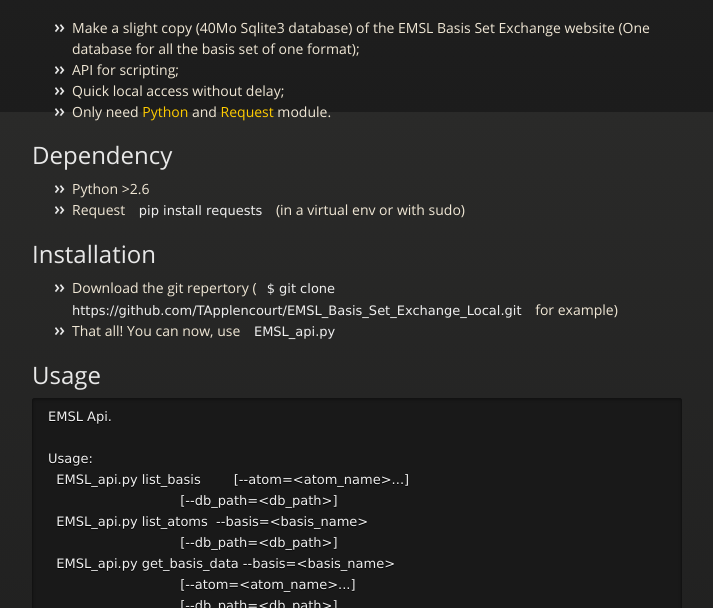
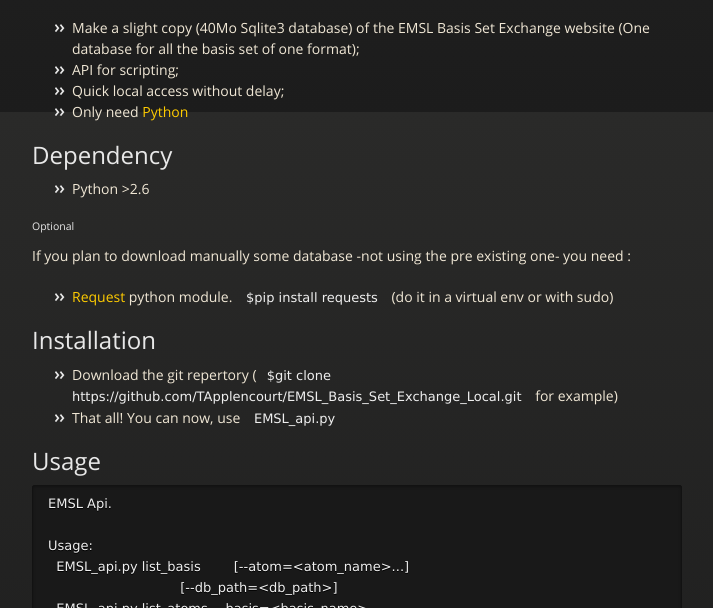
Before and after one commit to TApplencourt/EMSL_Basis_Set_Exchange_Local, a plain HTML site: page index.html in a window 1280 px wide. Shown: the part 688-1296 px from the top of the page, without its empty margins (283-996 px from the left). Drawn offline with nearby package versions, Linux system fonts and the light colour scheme.

```diff
--- a/index.html
+++ b/index.html
@@ -50,7 +50,8 @@
 <li>API for scripting;<br>
 </li>
 <li>Quick local access without delay;</li>
-<li>Only need <a href="https://www.python.org/">Python</a> and <a href="http://docs.python-requests.org/en/latest/">Request</a> module.</li>
+<li>Only need <a href="https://www.python.org/">Python</a>
+</li>
 </ul>
 
 <h2>
@@ -58,14 +59,23 @@
 
 <ul>
 <li>Python &gt;2.6</li>
-<li>Request <code>pip install requests</code> (in a virtual env or with sudo)</li>
+</ul>
+
+<h6>
+<a id="optional" class="anchor" href="#optional" aria-hidden="true"><span class="octicon octicon-link"></span></a>Optional</h6>
+
+<p>If you plan to download manually some database -not using the pre existing one- you need :</p>
+
+<ul>
+<li>
+<a href="http://docs.python-requests.org/en/latest/">Request</a> python module. <code>$pip install requests</code> (do it in a virtual env or with sudo)</li>
 </ul>
 
 <h2>
 <a id="installation" class="anchor" href="#installation" aria-hidden="true"><span class="octicon octicon-link"></span></a>Installation</h2>
 
 <ul>
-<li>Download the git repertory (<code>$ git clone https://github.com/TApplencourt/EMSL_Basis_Set_Exchange_Local.git</code> for example)</li>
+<li>Download the git repertory (<code>$git clone https://github.com/TApplencourt/EMSL_Basis_Set_Exchange_Local.git</code> for example)</li>
 <li>That all! You can now, use <code>EMSL_api.py</code>
 </li>
 </ul>
```
Also changed, not shown: params.json (+1 -1 lines).
